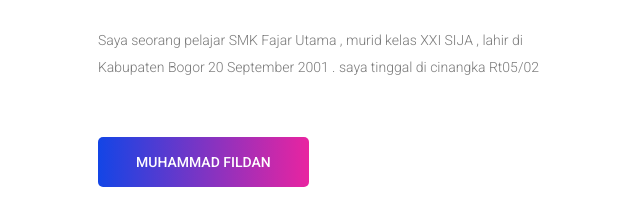
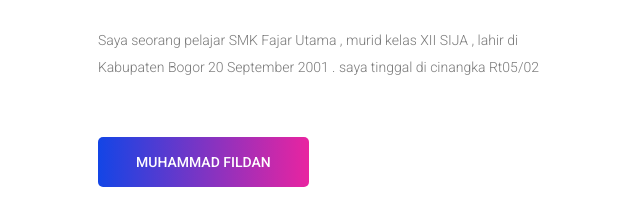
Before and after one commit to muhammadfildan/fildan, a plain HTML site: page index.html in a window 1280 px wide. Shown: the part 1192-1400 px from the top of the page, 557-1197 px from the left. Drawn offline with Linux system fonts and the light colour scheme; some packages are replaced by stand-ins of ours.

Commit message:
Update index.html

```diff
--- a/index.html
+++ b/index.html
@@ -100,7 +100,7 @@
 
 						</h2>
 						<p>
-							Saya seorang pelajar SMK Fajar Utama , murid kelas XXI SIJA , lahir di Kabupaten Bogor 20 September 2001 . saya tinggal di cinangka Rt05/02
+							Saya seorang pelajar SMK Fajar Utama , murid kelas XII SIJA , lahir di Kabupaten Bogor 20 September 2001 . saya tinggal di cinangka Rt05/02
 						</p>
 						<a class="primary_btn" href="#"><span>Muhammad Fildan</span></a>
 					</div>
```
